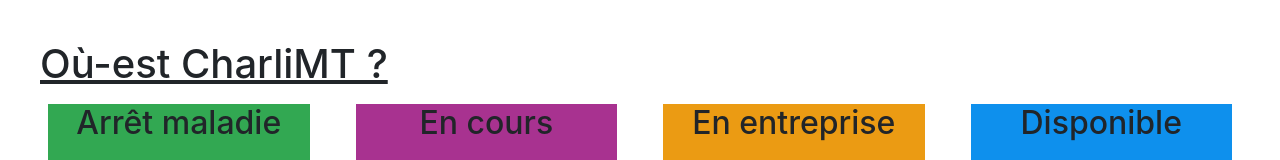
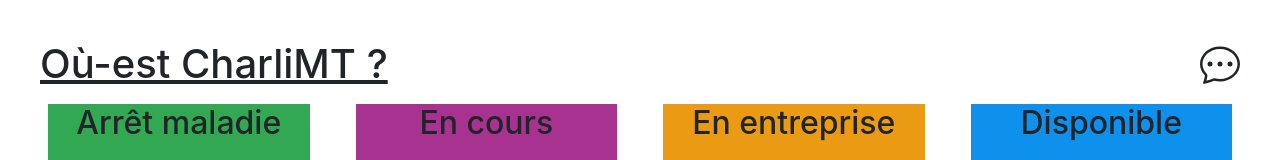
Before and after one commit to lgillard/person-presence-management, a Vue app: page / in a window 1280 px wide. Shown: the top 160 px of the page. Built offline with nearby package versions, Linux system fonts and the light colour scheme; data requests are answered from the project's data file.

Commit message:
Add: chat icon

```diff
--- a/src/App.vue
+++ b/src/App.vue
@@ -1,16 +1,20 @@
 <template>
   <div class="page-container">
-    <header><h1>Où-est CharliMT ?</h1></header>
+    <header class="d-flex justify-content-between">
+      <h1>Où-est CharliMT ?</h1>
+      <ChatIcon></ChatIcon>
+    </header>
     <RoomList/>
   </div>
 </template>
 
 <script>
+import ChatIcon from '@/components/Chat-icon';
 import RoomList from '@/components/RoomList';
 
 export default {
   name: 'App', components: {
-    RoomList,
+    ChatIcon, RoomList,
   },
 };
 </script>
--- /dev/null
+++ b/src/components/Chat-icon.vue
@@ -0,0 +1,15 @@
+<template>
+  <div class="h1 mb-2 pointer">
+    <b-icon-chat-dots></b-icon-chat-dots>
+  </div>
+</template>
+
+<script>
+export default {
+  name: 'Chat-icon',
+};
+</script>
+
+<style scoped>
+
+</style>
```
